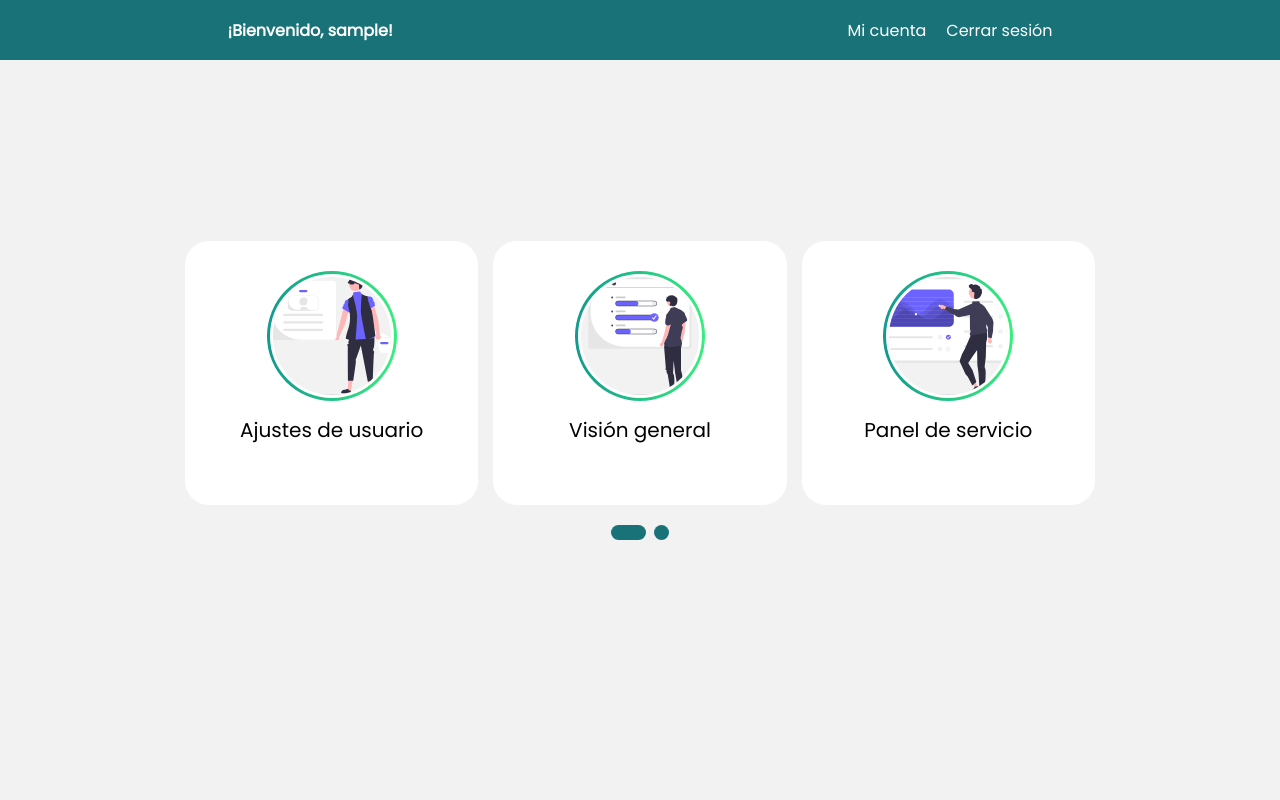
After one commit to paulcitronico/proyecto_Komclima, a Flask app: page /dashboard in a window 1280 px wide. The commit adds this page. Run offline with Flask 2, Linux system fonts and the light colour scheme; the visitor is signed in with stand-in values (Sample User, id 1); data comes from the database, SQL or seed files in the repository.

Commit message:
Mejoras mínimas en aspecto visual

```diff
--- a/app.py
+++ b/app.py
@@ -1,6 +1,7 @@
 from flask import Flask, render_template, abort
 from routes.root import root
 from routes.auth import auth
+from routes.dashboard import dashboard
 from routes.temperature import temperature
 from flask_sqlalchemy import SQLAlchemy
 from flask_login import LoginManager
@@ -32,7 +33,7 @@ def error_401_handler(e):
     return render_template("error.html",css="css/error.css",error=status_code_error["401"]), 401
 
 @app.errorhandler(403)
-def error_401_handler(e):
+def error_403_handler(e):
     return render_template("error.html",css="css/error.css",error=status_code_error["403"]), 403
 
 @app.errorhandler(404)
@@ -42,3 +43,4 @@ def error_404_handler(e):
 app.register_blueprint(root)
 app.register_blueprint(auth)
 app.register_blueprint(temperature)
+app.register_blueprint(dashboard)
--- a/routes/auth.py
+++ b/routes/auth.py
@@ -47,7 +47,7 @@ def _login_user():
                 return redirect("login")
 
             login_user(user=user)
-            return redirect("profile")
+            return redirect("dashboard")
 
     return redirect(url_for("root.index"))
 
--- a/routes/root.py
+++ b/routes/root.py
@@ -7,11 +7,11 @@ root = Blueprint("root",__name__)
 @root.route("/")
 def index():
     if current_user.is_authenticated:
-        return redirect("profile")
+        return redirect("dashboard")
 
     return render_template("index.html", css="index.css", form=LoginForm())
 
-@root.route("/profile")
+@root.route("/dashboard")
 @login_required
 def profile_user():
-    return render_template("profile.html", css="css/profile.css")
+    return render_template("dashboard.html", css="css/profile.css")
--- a/static/css/base.css
+++ b/static/css/base.css
@@ -1,6 +1,11 @@
 @font-face {
     font-family: "Poppins Regular";
     src: url("../fonts/Poppins-Regular.ttf");
+}
+
+:root {
+    --bg-navbar: #197278;
+    --bg-container: #f2f2f2;
 }
 
 * {
@@ -15,7 +20,7 @@ nav {
     min-height: 60px;
     width: 100%;
     color: #fff;
-    background: #197278;
+    background: var(--bg-navbar);
     position: absolute;
     z-index: 2;
     display: flex;
@@ -25,11 +30,18 @@ nav {
 
 nav ul {
     list-style: none;
+    display: flex;
+    align-content: space-between;
+    gap: 20px;
 }
 
-nav ul li a {
+nav ul li a, nav ul li a:link {
     text-decoration: none;
     color: #fff;
+}
+
+nav ul li a:hover {
+    text-decoration: underline;
 }
 
 .container {
@@ -38,6 +50,6 @@ nav ul li a {
     display: flex;
     align-items: center;
     justify-content: center;
-    background: #f2f2f2;
+    background: var(--bg-container);
     position: relative;
 }
--- a/static/css/profile.css
+++ b/static/css/profile.css
@@ -37,6 +37,16 @@
     transform: translateY(-15px);
 }
 
+.cards .card a:link, .cards .card a:visited {
+    text-decoration: none;
+    color: black;
+}
+
+.cards .card a:hover, .cards .card a:active {
+    text-decoration: underline;
+    color: var(--bg-navbar);
+}
+
 .cards .card .content {
     display: flex;
     flex-direction: column;
@@ -49,6 +59,11 @@
     height: 130px;
     width: 130px;
     margin-bottom: 14px;
+    background: #11998e;  /* fallback for old browsers */
+    background: -webkit-linear-gradient(to left, #38ef7d, #11998e);  /* Chrome 10-25, Safari 5.1-6 */
+    background: linear-gradient(to left, #38ef7d, #11998e); /* W3C, IE 10+/ Edge, Firefox 16+, Chrome 26+, Opera 12+, Safari 7+ */
+    border-radius: 50%;
+    padding: 3px;
 }
 
 .cards .card .content .img img {
@@ -56,6 +71,8 @@
     width: 100%;
     object-fit: cover;
     border-radius: 50%;
+    background-color: var(--bg-container);
+    border: 3px solid #fff;
 }
 
 .cards .card .details .title {
--- /dev/null
+++ b/templates/dashboard.html
@@ -0,0 +1,113 @@
+{% extends 'template_base.html' %}
+
+{% block title %}Demo{% endblock %}
+
+{% block content %}
+
+    <nav>
+        <h4>¡Bienvenido, {{ current_user.Name }}!</h4>
+        <ul>
+            <li><a href="/account">Mi cuenta</a></li>
+            <li><a href="/logout">Cerrar sesión</a></li>
+        </ul>
+    </nav>
+
+    <div class="container">
+        <div class="cards-container">
+
+            <input type="radio" name="dot" id="one">
+            <input type="radio" name="dot" id="two">
+
+            <div class="main-card">
+                <div class="cards">
+                    <div class="card">
+                        <a href="/user-settings">
+                            <div class="content">
+                                <div class="img">
+                                    <img src="../static/img/profile.svg" alt="">
+                                </div>
+                                <div class="details">
+                                    <h1 class="title">Ajustes de usuario</h1>
+                                </div>
+                            </div>
+                        </a>
+                    </div>
+
+                    <div class="card">
+                        <a href="/overview">
+                            <div class="content">
+                                <div class="img">
+                                    <img src="../static/img/overview.svg" alt="">
+                                </div>
+                                <div class="details">
+                                    <h1 class="title">Visión general</h1>
+                                </div>
+                            </div>
+                        </a>
+                    </div>
+
+                    <div class="card">
+                        <a href="/service-panel">
+                            <div class="content">
+                                <div class="img">
+                                    <img src="../static/img/service-panel.svg" alt="">
+                                </div>
+                                <div class="details">
+                                    <h1 class="title">Panel de servicio</h1>
+                                </div>
+                            </div>
+                        </a>
+                    </div>
+                </div>
+
+                <div class="cards">
+                    <div class="card">
+                        <a href="/temperature">
+                            <div class="content">
+                                <div class="img">
+                                    <img src="../static/img/temperature.svg" alt="">
+                                </div>
+                                <div class="details">
+                                    <div class="title">Temperatura promedio</div>
+                                </div>
+                            </div>
+                        </a>
+                    </div>
+
+                    <div class="card">
+                        <a href="/register">
+                            <div class="content">
+                                <div class="img">
+                                    <img src="../static/img/add_user.svg" alt="">
+                                </div>
+                                <div class="details">
+                                    <div class="title">Registro de usuarios</div>
+                                </div>
+                            </div>
+                        </a>
+                    </div>
+
+                    <div class="card">
+                        <a href="/users">
+                            <div class="content">
+                                <div class="img">
+                                    <img src="../static/img/users.svg" alt="">
+                                </div>
+                                <div class="details">
+                                    <div class="title">Gestión de usuarios</div>
+                                </div>
+                            </div>
+                        </a>
+                    </div>
+
+                </div>
+            </div>
+            <div class="button">
+                <label for="one" class="one active"></label>
+                <label for="two" class="two"></label>
+            </div>
+        </div>
+    </div>
+
+
+{% endblock %}
```
Also changed, not shown: routes/dashboard.py (added, +9 -0 lines), templates/profile.html (deleted, +0 -99 lines), README.md, static/img/add_user.svg (added), static/img/temperature.svg (added), static/img/users.svg (added).
